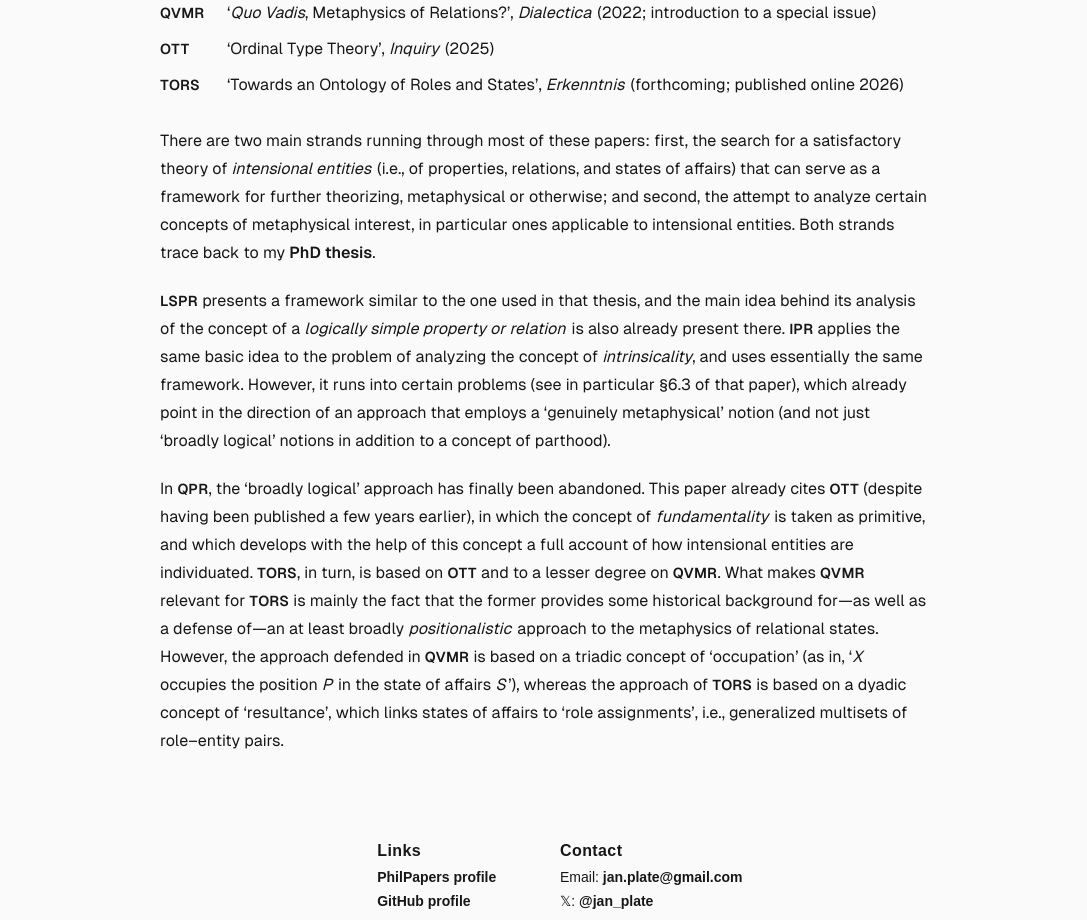
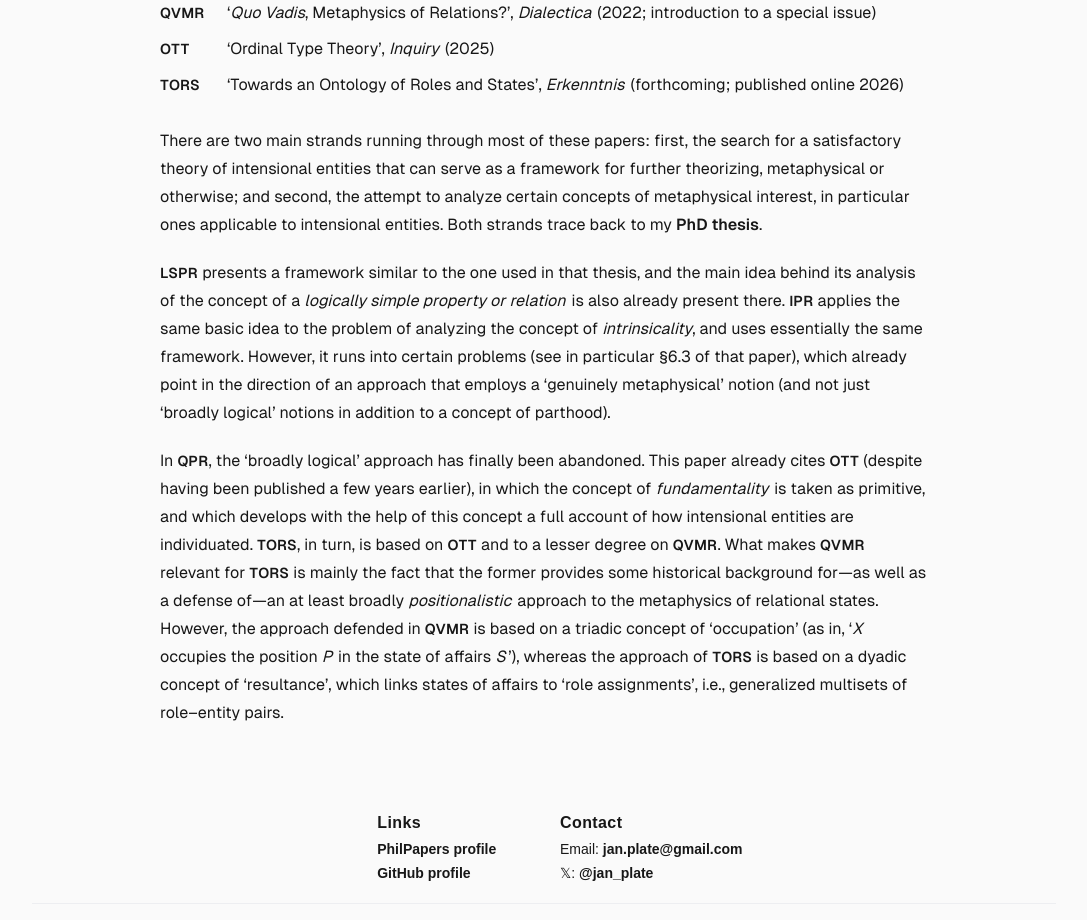
Before and after one commit to jplate/home, a Next.js app: page /home/Research in a window 1280 px wide. Shown: the part 1040-1960 px from the top of the page, without its empty margins (96-1183 px from the left). Built offline with nearby package versions, Linux system fonts and the light colour scheme.

Commit message:
Update page.tsx

```diff
--- a/src/app/Research/page.tsx
+++ b/src/app/Research/page.tsx
@@ -180,8 +180,7 @@ export default function Page() {
                 </table>
                 <p>
                     There are two main strands running through most of these papers: first, the search for a
-                    satisfactory theory of <i className='pr-[0.12em]'>intensional entities</i> (i.e., of
-                    properties, relations, and states of affairs) that can serve as a framework for further
+                    satisfactory theory of intensional entities that can serve as a framework for further
                     theorizing, metaphysical or otherwise; and second, the attempt to analyze certain concepts
                     of metaphysical interest, in particular ones applicable to intensional entities. Both
                     strands trace back to my{' '}
```
